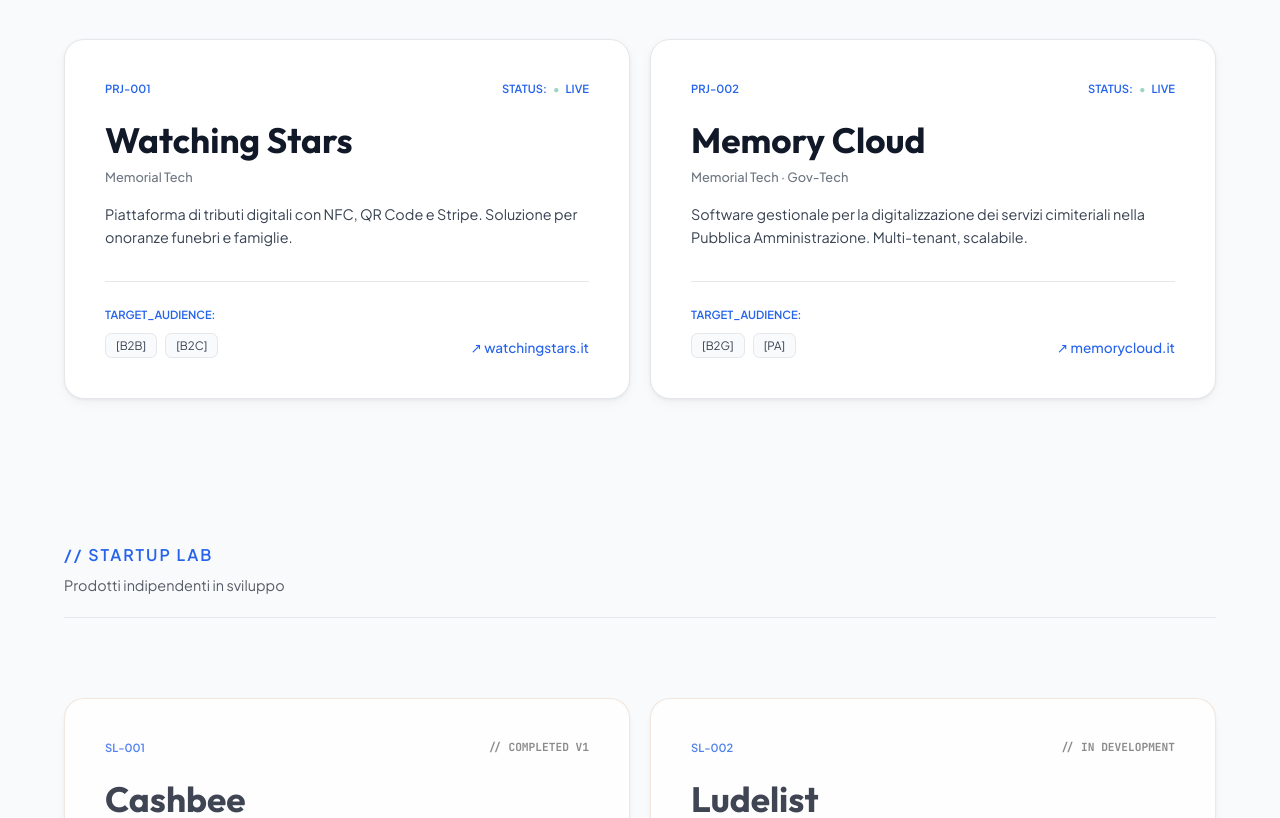
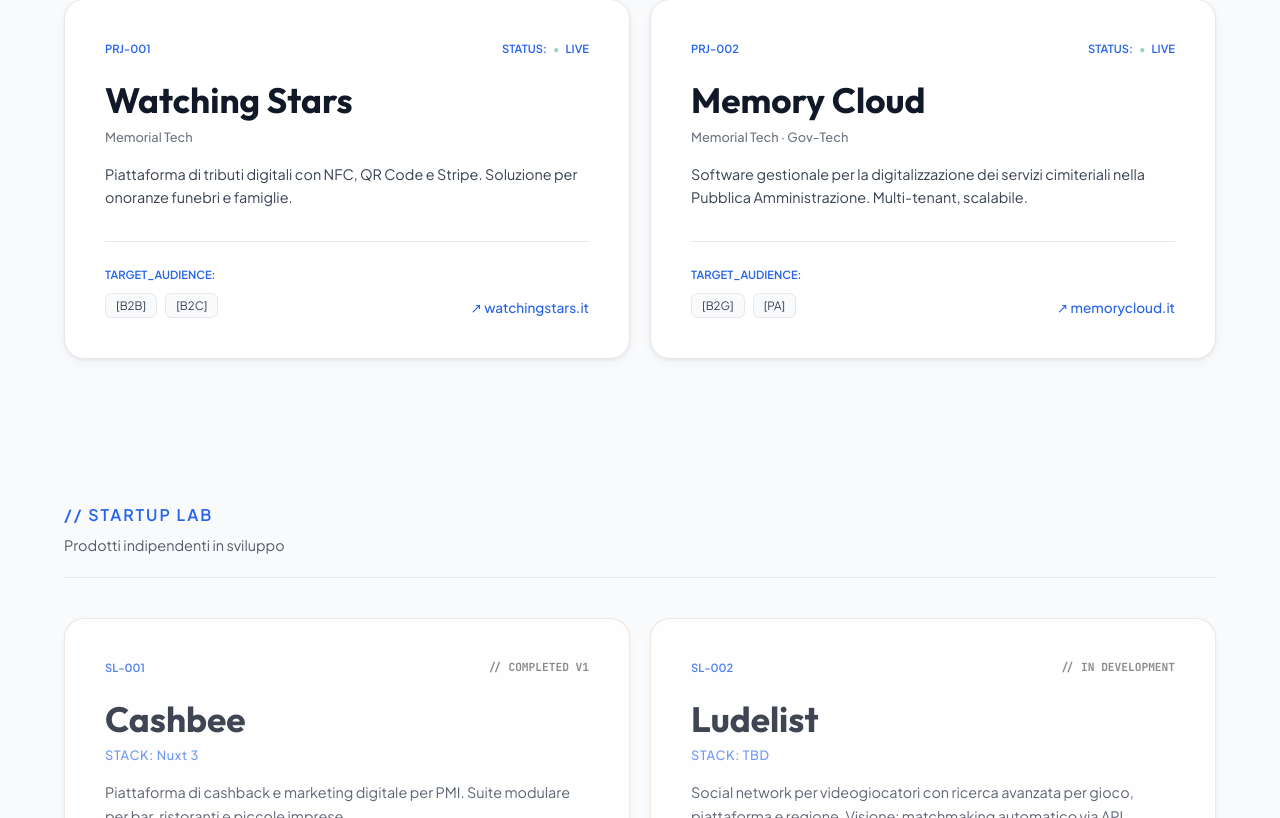
Before and after one commit to Flame0510/micheletornello.com, a Next.js app: page / in a window 1280 px wide. Shown: the part 7124-7942 px from the top of the page. Built offline with nearby package versions, Linux system fonts and the light colour scheme.

Commit message:
fix: pGamma_section_header margin-bottom 80px -> 40px desktop

```diff
--- a/src/app/globals.css
+++ b/src/app/globals.css
@@ -1619,7 +1619,7 @@ h1 {
   display: flex;
   align-items: center;
   gap: 15px;
-  margin-bottom: 80px;
+  margin-bottom: 40px;
   border-bottom: 1px solid var(--border);
   padding-bottom: 20px;
 }
```
